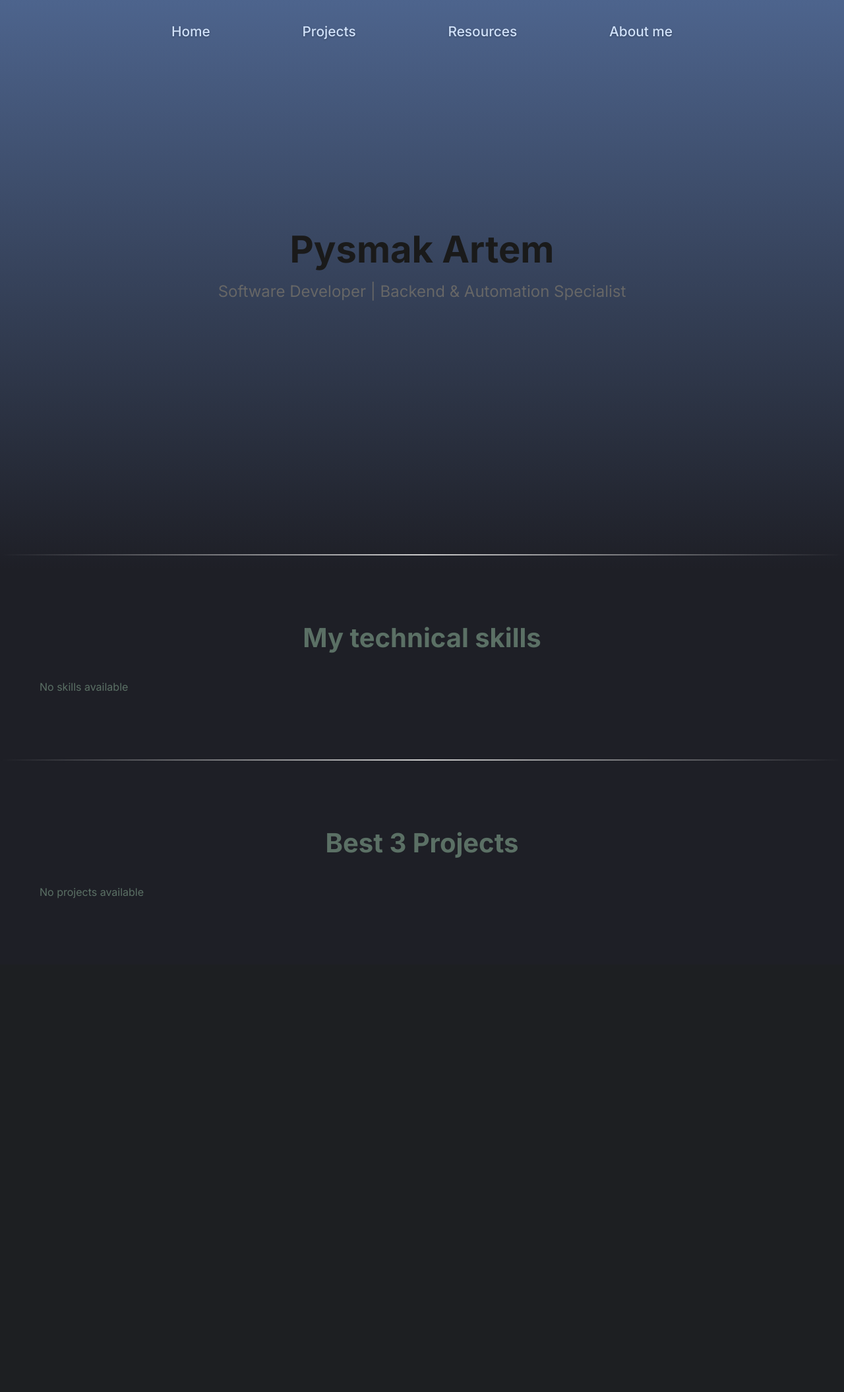
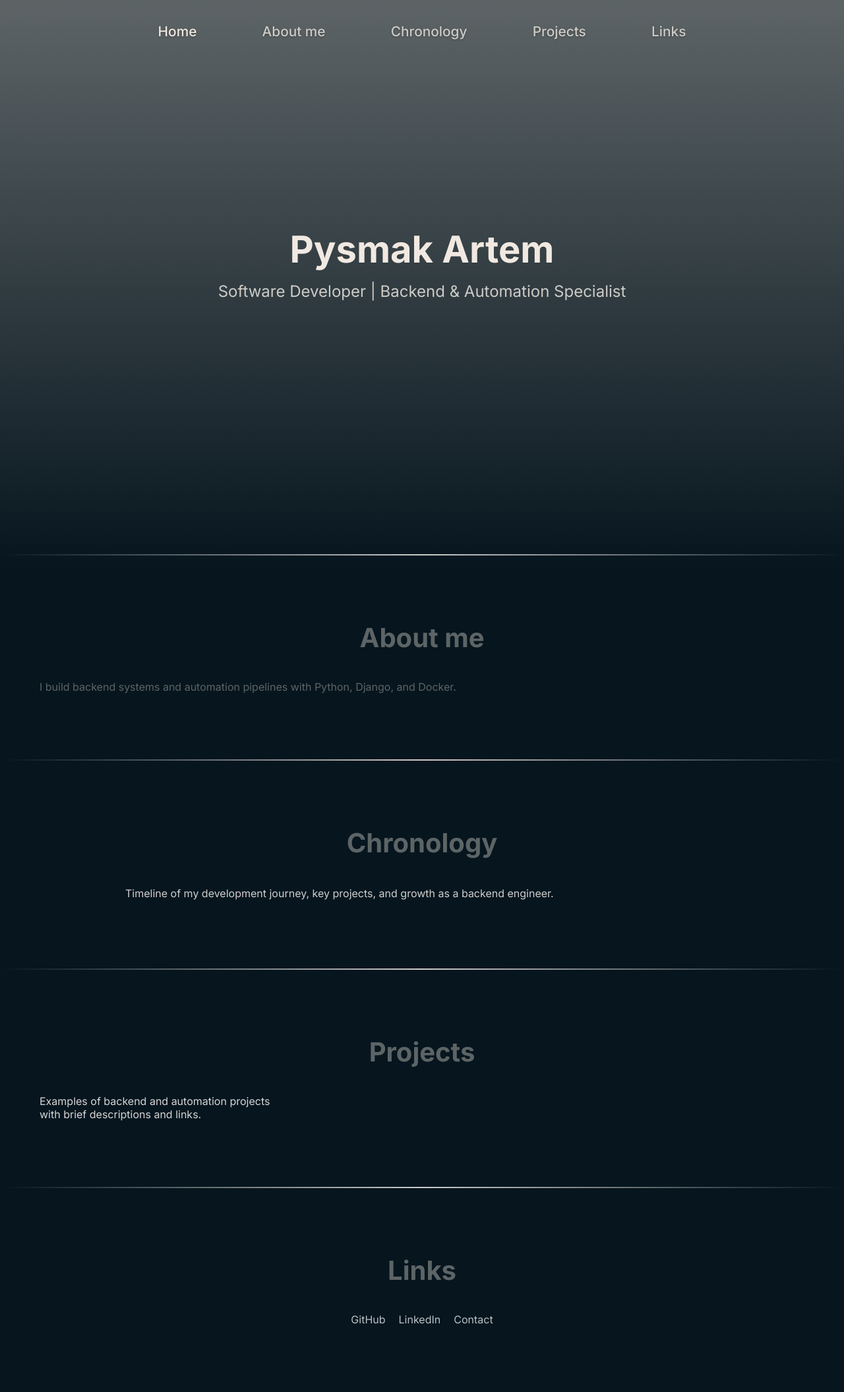
Before and after one commit to lamarireal/Portfolio-Page, a Django app: page /main/ in a window 1280 px wide. Shown: the whole page at 66% size. Before the commit the page ends 1362 px from the top, so only its background shows below. Run offline with Django 5.2, Linux system fonts and the light colour scheme.

Commit message:
Portfolio site | added a structure of front-end part; added a basic front-end view for main page

```diff
--- /dev/null
+++ b/django_project/mainapp/static/js/chronology.js
@@ -0,0 +1,10 @@
+document.addEventListener('DOMContentLoaded', () => {
+  const el = document.querySelector('#chronology .chronology-list');
+  if (!el) return;
+  // Placeholder: replace with actual timeline rendering
+  if (el.children.length === 0) {
+    const p = document.createElement('p');
+    p.textContent = 'No items yet. Add chronology entries in the template or via context.';
+    el.appendChild(p);
+  }
+});
--- /dev/null
+++ b/django_project/mainapp/static/js/links.js
@@ -0,0 +1,4 @@
+document.addEventListener('DOMContentLoaded', () => {
+  const links = document.querySelectorAll('#links .links-list a');
+  links.forEach(a => a.setAttribute('target', '_blank'));
+});
--- /dev/null
+++ b/django_project/mainapp/static/js/projects.js
@@ -0,0 +1,5 @@
+document.addEventListener('DOMContentLoaded', () => {
+  const grid = document.querySelector('#projects .projects-grid');
+  if (!grid) return;
+  // Keep markup simple; backend can inject project items into this container
+});
--- /dev/null
+++ b/django_project/mainapp/static/mainapp/chronology.css
@@ -0,0 +1,4 @@
+/* Chronology section specific styles */
+#chronology { padding: 40px 20px; }
+.chronology-list { max-width: 900px; margin: 0 auto; color: #CFCFCF; }
+.chronology-list p { line-height: 1.6; }
--- /dev/null
+++ b/django_project/mainapp/static/mainapp/links.css
@@ -0,0 +1,6 @@
+/* Links section specific styles */
+#links { padding: 40px 20px; }
+.links-list { text-align: center; }
+.links-list ul { list-style: none; display: inline-flex; gap: 20px; }
+.links-list a { color: #B8C1C7; text-decoration: none; }
+.links-list a:hover { color: #FFF; }
--- /dev/null
+++ b/django_project/mainapp/static/mainapp/projects.css
@@ -0,0 +1,6 @@
+/* Projects section specific styles */
+#projects { padding: 40px 20px; }
+.projects-grid { display: grid; grid-template-columns: repeat(3, 1fr); gap: 18px; max-width: 1200px; margin: 0 auto; }
+.projects-grid p { color: #D6D6D6; }
+@media (max-width: 1024px) { .projects-grid { grid-template-columns: repeat(2, 1fr); } }
+@media (max-width: 600px) { .projects-grid { grid-template-columns: 1fr; } }
--- a/django_project/mainapp/static/mainapp/style.css
+++ b/django_project/mainapp/static/mainapp/style.css
@@ -16,13 +16,13 @@ html {
 
 body {
   font-family: 'Inter', sans-serif;
-  color: #5b7065;
+  color: #5D6466;
   min-height: 100vh;
   /* Градиент зафиксирован по высоте экрана, остальное залито темным цветом */
-  background: linear-gradient(180deg, #4d648d 0%, #1e1f26 40%, #1e1f26 100%);
+  background: linear-gradient(180deg, #5D6466 0%, #06151E 40%, #06151E 100%);
   background-repeat: no-repeat;
   background-size: 100% 270vh; /* Градиент только на первый экран */
-  background-color: #1e1f26;    /* Цвет, который будет ниже градиента */
+  background-color: #06151E;    /* Цвет, который будет ниже градиента */
   overflow-x: hidden;
 }
 
@@ -34,9 +34,9 @@ body::before {
   left: 0;
   width: 100%;
   height: 100%;
-  background-color: #4d648d;
+  background-color: #5D6466;
   z-index: -1;
-  animation: fadeOutWhite 2s ease-in-out forwards;
+  animation: fadeOutWhite 1.5s ease-in-out forwards;
 }
 
 @keyframes fadeOutWhite {
@@ -69,20 +87,111 @@ body::before {
 .nav-menu li {
   font-size: 1.3em;
   font-weight: 500;
-  color: #d0e1f9; /* Сделали белым для контраста с темным фоном */
   cursor: pointer;
-  transition: color 0.3s ease;
-  text-shadow: 0 1px 3px rgba(0,0,0,0.3); /* Легкая тень текста для читаемости */
+  transition: color 0.3s ease, transform 0.3s ease;
+  opacity: 0;
+  transform: translateX(-20px);
+  animation: slideInNavItem 0.5s ease-out forwards;
 }
 
-.nav-menu li:hover {
-  color: #283655;
+.nav-menu li:nth-child(1) { animation-delay: 2.2s; }
+.nav-menu li:nth-child(2) { animation-delay: 2.35s; }
+.nav-menu li:nth-child(3) { animation-delay: 2.5s; }
+.nav-menu li:nth-child(4) { animation-delay: 2.65s; }
+.nav-menu li:nth-child(5) { animation-delay: 2.8s; }
+
+.nav-menu li a {
+  color: #CDCBC6;
+  text-decoration: none;
+  text-shadow: 0 1px 3px rgba(0,0,0,0.3);
+  display: inline-block;
+  transition: color 0.2s ease, transform 0.2s ease;
+}
+
+.nav-menu li:hover a,
+.nav-menu li a.active {
+  color: #F1E9E1;
+}
+
+.nav-menu li:hover a {
+  transform: translateY(3px);
+}
+
+/* Плавное появление заголовка и подзаголовка */
+.intro {
+  opacity: 0;
+  transform: translateY(15px);
+  transition: opacity 0.6s ease, transform 0.6s ease;
+}
+
+.intro.visible {
+  opacity: 1;
+  transform: translateY(0);
+}
+
+/* Боковая навигация справа */
+.side-nav {
+  position: fixed;
+  top: 50%;
+  right: 20px;
+  transform: translateY(-50%);
+  z-index: 1000;
+  background: rgba(6, 20, 30, 0.82);
+  border: 1px solid rgba(255,255,255,0.08);
+  border-radius: 16px;
+  padding: 14px 16px;
+  box-shadow: 0 24px 60px rgba(0,0,0,0.25);
+  opacity: 0;
+  pointer-events: none;
+  transition: opacity 0.3s ease, transform 0.3s ease;
+}
+
+body.scrolled .side-nav {
+  opacity: 1;
+  pointer-events: auto;
+}
+
+.side-nav ul {
+  list-style: none;
+  display: flex;
+  flex-direction: column;
+  gap: 18px;
+}
+
+.side-nav li {
+  font-size: 1rem;
+}
+
+.side-nav a {
+  color: #B8C1C7;
+  text-decoration: none;
+  transition: color 0.2s ease, font-weight 0.2s ease;
+}
+
+.side-nav a.active {
+  color: #F1E9E1;
+  font-weight: 700;
+}
+
+.side-nav a:hover {
+  color: #FFFFFF;
 }
 
 /* Анимация появления меню */
 @keyframes fadeInNav {
   from { opacity: 0; transform: translateY(-10px); }
   to { opacity: 1; transform: translateY(0); }
+}
+
+@keyframes slideInNavItem {
+  from {
+    opacity: 0;
+    transform: translateX(-20px);
+  }
+  to {
+    opacity: 1;
+    transform: translateX(0);
+  }
 }
 
 /* Главный экран */
@@ -96,8 +205,8 @@ body::before {
 }
 
 .intro { text-align: center; }
-.intro h1 { font-size: 3.5em; color: #1a1a1a; margin-bottom: 15px; }
-.intro p { font-size: 1.5em; color: #666; }
+.intro h1 { font-size: 3.5em; color: #F1E9E1; margin-bottom: 15px; }
+.intro p { font-size: 1.5em; color: #CDCBC6; }
 
 /* Разделитель */
 .divider {
@@ -120,38 +229,18 @@ section h2 {
   margin-bottom: 40px;
 }
 
-/* Сетки навыков и проектов */
-.skills-grid, .projects-grid {
-  display: grid;
-  grid-template-columns: repeat(3, 1fr);
-  gap: 30px;
-}
-
-.skill-card, .project-card {
-  background: rgba(255, 255, 255, 0.8);
-  border-radius: 10px;
-  padding: 20px;
-  box-shadow: 0 4px 6px rgba(0, 0, 0, 0.1);
-  transition: all 0.3s ease;
-  opacity: 0;
-}
-
-.skill-card.animate, .project-card.animate {
-  animation: slideUp 0.6s ease-out forwards;
-}
-
 @keyframes slideUp {
   from { opacity: 0; transform: translateY(20px); }
   to { opacity: 1; transform: translateY(0); }
 }
 
-/* Адаптивность */
 @media (max-width: 1024px) {
   .skills-grid, .projects-grid { grid-template-columns: repeat(2, 1fr); }
 }
 
 @media (max-width: 600px) {
   .nav-menu ul { flex-direction: column; gap: 10px; }
+  .side-nav { display: none; }
   .skills-grid, .projects-grid { grid-template-columns: 1fr; }
   .intro h1 { font-size: 1.8em; }
 }
--- a/django_project/mainapp/templates/mainapp/index.html
+++ b/django_project/mainapp/templates/mainapp/index.html
@@ -23,45 +23,44 @@
     <link rel="preconnect" href="https://fonts.gstatic.com" crossorigin>
     <link href="https://fonts.googleapis.com/css2?family=Inter:wght@300;400;500;600;700&display=swap" rel="stylesheet">
 
-    <!-- Подключение основного CSS файла с стилями для этой страницы -->
     <link rel="stylesheet" href="{% static 'mainapp/style.css' %}">
+    <!-- Секции: дополнительные стили разделов -->
+    <link rel="stylesheet" href="{% static 'mainapp/chronology.css' %}">
+    <link rel="stylesheet" href="{% static 'mainapp/projects.css' %}">
+    <link rel="stylesheet" href="{% static 'mainapp/links.css' %}">
 </head>
 
 <body>
-    <!--
-        Главный экран (первый раздел страницы)
-        Содержит навигацию и приветственное сообщение с информацией о разработчике
-    -->
-    <div class="main-screen">
-        <!--
-            Навигационное меню
-            Позволяет пользователю перемещаться по различным разделам страницы
-        -->
+    <div class="main-screen" id="home">
         <nav class="nav-menu">
-            <!-- Неупорядоченный список с пунктами меню -->
             <ul>
-                <!-- Пункт меню "Home" - главная страница -->
-                <li>Home</li>
-                <!-- Пункт меню "Projects" - раздел с проектами -->
-                <li>Projects</li>
-                <!-- Пункт меню "Resources" - ресурсы и полезные ссылки -->
-                <li>Resources</li>
-                <!-- Пункт меню "About me" - информация о разработчике -->
-                <li>About me</li>
+                <li><a href="#home">Home</a></li>
+                <li><a href="#about">About me</a></li>
+                <li><a href="#chronology">Chronology</a></li>
+                <li><a href="#projects">Projects</a></li>
+                <li><a href="#links">Links</a></li>
             </ul>
         </nav>
 
-        <!--
-            Секция приветствия и введения
-            Отображает имя разработчика и его профессиональное описание
-        -->
         <div class="intro">
-            <!-- Основной заголовок - имя разработчика -->
             <h1>Pysmak Artem</h1>
-            <!-- Подзаголовок - описание специализации -->
             <p>Software Developer | Backend & Automation Specialist</p>
         </div>
     </div>
+
+    <!--
+        Боковая навигация для прокрутки
+        Появляется справа и отмечает текущий раздел страницы
+    -->
+    <nav class="side-nav">
+      <ul>
+        <li><a href="#home">Home</a></li>
+        <li><a href="#about">About me</a></li>
+        <li><a href="#chronology">Chronology</a></li>
+        <li><a href="#projects">Projects</a></li>
+        <li><a href="#links">Links</a></li>
+      </ul>
+    </nav>
 
     <!--
         Разделитель между секциями
@@ -69,69 +68,26 @@
     -->
     <div class="divider"></div>
 
-    <!--
-        Секция с техническими навыками
-        Отображает карточки с различными технологиями и навыками разработчика
-    -->
-    <section class="skills-section">
-        <!-- Заголовок секции с навыками -->
-        <h2>My technical skills</h2>
-        <!--
-            Сетка для отображения карточек с навыками
-            Каждая карточка содержит информацию о одном навыке или технологии
-        -->
-        <div class="skills-grid">
-            <!--
-                Цикл для вывода всех навыков из контекста шаблона
-                Для каждого навыка подключается компонент skill_card.html
-            -->
-            {% for skill in skills %}
-                <!-- Включаем компонент карточки навыка с передачей объекта skill -->
-                {% include 'components/skill_card.html' with skill=skill %}
-            {% empty %}
-                <!-- Сообщение, если список навыков пуст -->
-                <p>No skills available</p>
-            {% endfor %}
-        </div>
+    <section id="about">
+      <h2>About me</h2>
+      <p>I build backend systems and automation pipelines with Python, Django, and Docker.</p>
     </section>
 
-    <!--
-        Разделитель между секциями
-        Визуальный элемент для отделения различных частей страницы
-    -->
     <div class="divider"></div>
 
-    <!--
-        Секция с лучшими проектами
-        Отображает три лучших проекта разработчика с их описанием и деталями
-    -->
-    <section class="projects-section">
-        <!-- Заголовок секции с проектами -->
-        <h2>Best 3 Projects</h2>
-        <!--
-            Сетка для отображения карточек с проектами
-            Каждая карточка содержит информацию об одном проекте
-        -->
-        <div class="projects-grid">
-            <!--
-                Цикл для вывода трех лучших проектов из контекста шаблона
-                Для каждого проекта подключается компонент project_card.html
-            -->
-            {% for project in featured_projects %}
-                <!-- Включаем компонент карточки проекта с передачей объекта project -->
-                {% include 'components/project_card.html' with project=project %}
-            {% empty %}
-                <!-- Сообщение, если список проектов пуст -->
-                <p>No projects available</p>
-            {% endfor %}
-        </div>
-    </section>
+        {% include 'mainapp/partials/chronology.html' %}
 
-    <!--
-        Подключение JavaScript файла
-        Содержит функциональность: плавная прокрутка, активация меню при прокрутке,
-        анимация элементов при прокрутке страницы
-    -->
+    <div class="divider"></div>
+
+        {% include 'mainapp/partials/projects.html' %}
+
+    <div class="divider"></div>
+
+        {% include 'mainapp/partials/links.html' %}
+
     <script src="{% static 'js/script.js' %}"></script>
+    <script src="{% static 'js/chronology.js' %}"></script>
+    <script src="{% static 'js/projects.js' %}"></script>
+    <script src="{% static 'js/links.js' %}"></script>
 </body>
 </html>
--- /dev/null
+++ b/django_project/mainapp/templates/mainapp/partials/chronology.html
@@ -0,0 +1,6 @@
+<section id="chronology">
+  <h2>Chronology</h2>
+  <div class="chronology-list">
+    <p>Timeline of my development journey, key projects, and growth as a backend engineer.</p>
+  </div>
+</section>
--- /dev/null
+++ b/django_project/mainapp/templates/mainapp/partials/links.html
@@ -0,0 +1,10 @@
+<section id="links">
+  <h2>Links</h2>
+  <div class="links-list">
+    <ul>
+      <li><a href="#">GitHub</a></li>
+      <li><a href="#">LinkedIn</a></li>
+      <li><a href="#">Contact</a></li>
+    </ul>
+  </div>
+</section>
--- /dev/null
+++ b/django_project/mainapp/templates/mainapp/partials/projects.html
@@ -0,0 +1,6 @@
+<section id="projects">
+  <h2>Projects</h2>
+  <div class="projects-grid">
+    <p>Examples of backend and automation projects with brief descriptions and links.</p>
+  </div>
+</section>
```
Also changed, not shown: other parts of django_project/mainapp/static/mainapp/style.css (+22 -4 lines), django_project/mainapp/static/js/script.js (+37 -103 lines).
